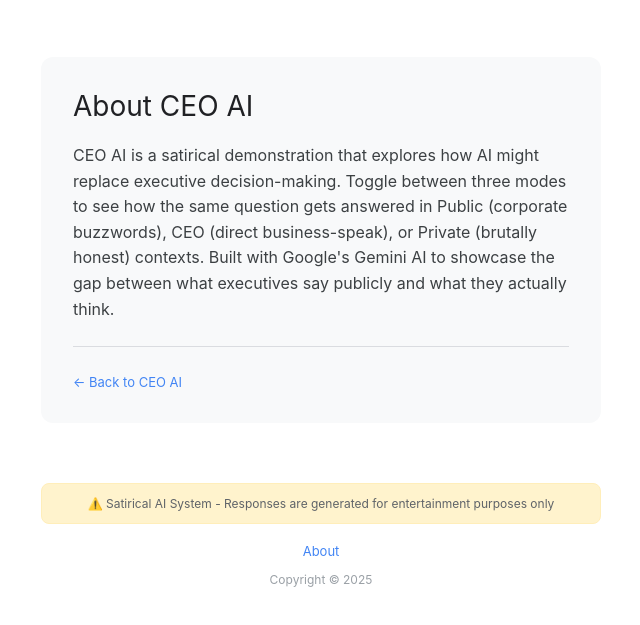
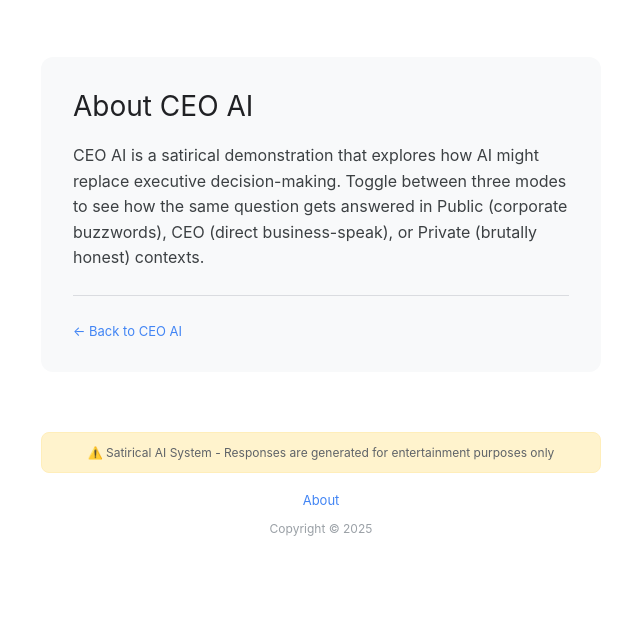
Before and after one commit to rkrogers/ceai, a website: page public/about.html in a window 1280 px wide. Shown: the part 235-860 px from the top of the page, without its empty margins (319-959 px from the left). After the commit the page ends 821 px from the top, so only its background shows below. Drawn offline with Linux system fonts and the light colour scheme.

Commit message:
Shorten About page description

```diff
--- a/public/about.html
+++ b/public/about.html
@@ -17,7 +17,7 @@
         <!-- About Content -->
         <div class="about-content">
             <h2>About CEO AI</h2>
-            <p>CEO AI is a satirical demonstration that explores how AI might replace executive decision-making. Toggle between three modes to see how the same question gets answered in Public (corporate buzzwords), CEO (direct business-speak), or Private (brutally honest) contexts. Built with Google's Gemini AI to showcase the gap between what executives say publicly and what they actually think.</p>
+            <p>CEO AI is a satirical demonstration that explores how AI might replace executive decision-making. Toggle between three modes to see how the same question gets answered in Public (corporate buzzwords), CEO (direct business-speak), or Private (brutally honest) contexts.</p>
 
             <div class="back-link">
                 <a href="index.html" class="footer-link">← Back to CEO AI</a>
```
